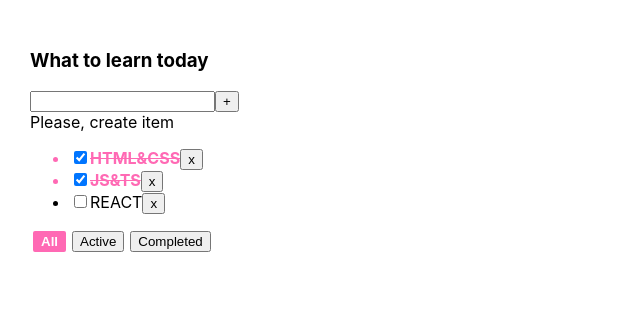
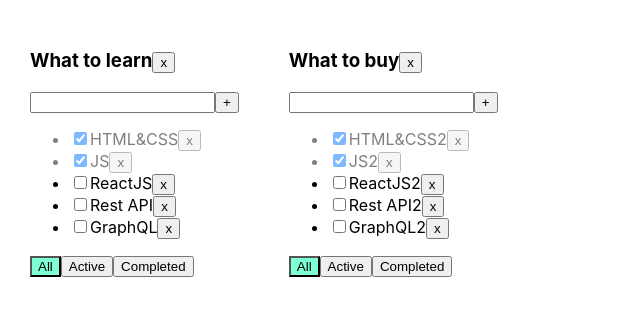
Before and after one commit to OnishchenkoIvan/to-dolist, a React (Create React App) app: page / in a window 1280 px wide. Shown: the top 316 px of the page, without its empty margins (0-640 px from the left). Built offline with nearby package versions, Linux system fonts and the light colour scheme.

Commit message:
to-do list first lesson tuesday finish

```diff
--- a/src/App.css
+++ b/src/App.css
@@ -7,25 +7,18 @@
   margin-right: 50px;
 }
 
-.isDone {
-  color: hotpink;
-  font-weight: bold;
-  text-decoration: line-through;
+.error {
+  border: red 1px solid;
 }
 
-.btn {
-  margin: 0 3px;
-}
-.btn-active {
-  background-color: hotpink;
-  color: white;
-  font-weight: bold;
-  border: 2px solid hotpink;
-  border-radius: 2px;
-  outline: none;
+.error-message {
+  color: red;
 }
 
-.error {
-  border: 2px solid hotpink;
-  outline: none;
+.active-filter {
+  background-color: aquamarine;
 }
+
+.is-done {
+  opacity: 0.5;
+}
--- a/src/App.tsx
+++ b/src/App.tsx
@@ -1,67 +1,126 @@
 import React, { useState } from "react";
 import "./App.css";
-import TodoList, { TaskType } from "./TodoList";
+import { Todolist } from "./Todolist";
 import { v1 } from "uuid";
 
 export type FilterValuesType = "all" | "active" | "completed";
+type TodolistsType = {
+  id: string;
+  title: string;
+  filter: FilterValuesType;
+};
 
 function App() {
-  //BLL:
-  const todoListTitle: string = "What to learn today";
-  const [tasks, setTasks] = useState<Array<TaskType>>([
-    { id: v1(), title: "HTML&CSS", isDone: true },
-    { id: v1(), title: "JS&TS", isDone: true },
-    { id: v1(), title: "REACT", isDone: false },
+  let todolistID1 = v1();
+  let todolistID2 = v1();
+
+  let [todolists, setTodolists] = useState<Array<TodolistsType>>([
+    { id: todolistID1, title: "What to learn", filter: "all" },
+    { id: todolistID2, title: "What to buy", filter: "all" },
   ]);
-  const [filter, setFilter] = useState<FilterValuesType>("all");
 
-  const removeTask = (taskID: string) => {
-    setTasks(tasks.filter((t) => t.id !== taskID));
-  };
+  let [tasks, setTasks] = useState({
+    [todolistID1]: [
+      { id: v1(), title: "HTML&CSS", isDone: true },
+      { id: v1(), title: "JS", isDone: true },
+      { id: v1(), title: "ReactJS", isDone: false },
+      { id: v1(), title: "Rest API", isDone: false },
+      { id: v1(), title: "GraphQL", isDone: false },
+    ],
+    [todolistID2]: [
+      { id: v1(), title: "HTML&CSS2", isDone: true },
+      { id: v1(), title: "JS2", isDone: true },
+      { id: v1(), title: "ReactJS2", isDone: false },
+      { id: v1(), title: "Rest API2", isDone: false },
+      { id: v1(), title: "GraphQL2", isDone: false },
+    ],
+  });
 
-  const addTask = (title: string) => {
-    const newTask: TaskType = {
-      id: v1(),
-      title,
-      isDone: false,
-    };
+  // let [todolists, setTodolists] = useState<Array<TodolistsType>>([
+  //   { id: v1(), title: "What to learn", filter: "all" },
+  //   { id: v1(), title: "What to buy", filter: "all" },
+  // ]);
+  //
+  // let [tasks, setTasks] = useState([
+  //   { id: v1(), title: "HTML&CSS", isDone: true },
+  //   { id: v1(), title: "JS", isDone: true },
+  //   { id: v1(), title: "ReactJS", isDone: false },
+  //   { id: v1(), title: "Rest API", isDone: false },
+  //   { id: v1(), title: "GraphQL", isDone: false },
+  // ]);
 
-    const copyTasks = [...tasks];
-    copyTasks.push(newTask);
-    setTasks(copyTasks);
-  };
+  // let [filter, setFilter] = useState<FilterValuesType>("all");
 
-  const changeStatus = (taskID: string, isDone: boolean) => {
-    setTasks(tasks.map((t) => (t.id !== taskID ? t : { ...t, isDone })));
-  };
+  function removeTask(todolistID: string, taskId: string) {
+    setTasks({
+      ...tasks,
+      [todolistID]: tasks[todolistID].filter((fl) => fl.id !== taskId),
+    });
+  }
 
-  const changeFilter = (filter: FilterValuesType) => {
-    setFilter(filter);
-  };
+  function addTask(todolistID: string, title: string) {
+    let task = { id: v1(), title, isDone: false };
+    setTasks({ ...tasks, [todolistID]: [...tasks[todolistID], task] });
+  }
 
-  const getTasksForTodoList = () => {
-    switch (filter) {
-      case "active":
-        return tasks.filter((t) => !t.isDone);
-      case "completed":
-        return tasks.filter((t) => t.isDone);
-      default:
-        return tasks;
-    }
-  };
-  //UI:
+  function changeStatus(
+    todolistID: string,
+    taskId: string,
+    newisDone: boolean
+  ) {
+    // let task = tasks.find((t) => t.id === taskId);
+    // if (task) {
+    //   task.isDone = isDone;
+    // }
+    //
+    // setTasks([...tasks]);
+    setTasks({
+      ...tasks,
+      [todolistID]: tasks[todolistID].map((el) =>
+        el.id === taskId ? { ...el, isDone: newisDone } : el
+      ),
+    });
+  }
+
+  function changeFilter(todolistID: string, filterValue: FilterValuesType) {
+    setTodolists(
+      todolists.map((el) =>
+        el.id === todolistID ? { ...el, filter: filterValue } : el
+      )
+    );
+  }
+
+  function removeTodoList(todolistID: string) {
+    setTodolists(todolists.filter((el) => el.id !== todolistID));
+    delete tasks[todolistID];
+  }
 
   return (
     <div className="App">
-      <TodoList
-        filter={filter}
-        title={todoListTitle}
-        tasks={getTasksForTodoList()}
-        removeTask={removeTask}
-        changeFilter={changeFilter}
-        addTask={addTask}
-        changeStatus={changeStatus}
-      />
+      {todolists.map((el) => {
+        let tasksForTodolist = tasks[el.id];
+
+        if (el.filter === "active") {
+          tasksForTodolist = tasks[el.id].filter((t) => !t.isDone);
+        }
+        if (el.filter === "completed") {
+          tasksForTodolist = tasks[el.id].filter((t) => t.isDone);
+        }
+        return (
+          <Todolist
+            key={el.id}
+            todolistID={el.id}
+            title={el.title}
+            tasks={tasksForTodolist}
+            removeTask={removeTask}
+            changeFilter={changeFilter}
+            addTask={addTask}
+            changeTaskStatus={changeStatus}
+            filter={el.filter}
+            removeTodoList={removeTodoList}
+          />
+        );
+      })}
     </div>
   );
 }
--- a/src/TodoList.tsx
+++ /dev/null
@@ -1,107 +0,0 @@
-import React, { ChangeEvent, useState, KeyboardEvent } from "react";
-import { FilterValuesType } from "./App";
-
-export type TaskType = {
-  id: string;
-  title: string;
-  isDone: boolean;
-};
-
-type TodoListPropsType = {
-  title: string;
-  tasks: Array<TaskType>;
-  filter: FilterValuesType;
-  removeTask: (taskID: string) => void;
-  changeFilter: (filter: FilterValuesType) => void;
-  addTask: (title: string) => void;
-  changeStatus: (taskID: string, isDone: boolean) => void;
-};
-
-const TodoList = (props: TodoListPropsType) => {
-  const [title, setTitle] = useState<string>("");
-  const [error, setError] = useState<boolean>(false);
-  const tasksItems = props.tasks.length ? (
-    props.tasks.map((task) => {
-      return (
-        <li key={task.id} className={task.isDone ? "isDone" : ""}>
-          <input
-            onChange={(e) =>
-              props.changeStatus(task.id, e.currentTarget.checked)
-            }
-            type="checkbox"
-            checked={task.isDone}
-          />
-          <span>{task.title}</span>
-          <button onClick={() => props.removeTask(task.id)}>x</button>
-        </li>
-      );
-    })
-  ) : (
-    <span>Tasks list is empty</span>
-  );
-  const changeTitle = (e: ChangeEvent<HTMLInputElement>) => {
-    if (error) setError(false);
-    setTitle(e.currentTarget.value);
-  };
-  const onKeyDownAddTask = (e: KeyboardEvent<HTMLInputElement>) => {
-    if (e.key === "Enter") addTask();
-  };
-
-  const addTask = () => {
-    const trimmedTitle = title.trim();
-    if (trimmedTitle) {
-      props.addTask(trimmedTitle);
-    } else {
-      setError(true);
-    }
-    setTitle("");
-  };
-
-  const handlerCreator = (filter: FilterValuesType) => {
-    return () => props.changeFilter(filter);
-  };
-
-  const userMessage = error ? (
-    <div style={{ color: "hotpink" }}>Title is required!</div>
-  ) : (
-    <div>Please, create item</div>
-  );
-  return (
-    <div>
-      <h3>{props.title}</h3>
-      <div>
-        <input
-          value={title}
-          className={error ? "error" : ""}
-          onChange={changeTitle}
-          onKeyDown={onKeyDownAddTask}
-        />
-        <button onClick={addTask}>+</button>
-        {userMessage}
-      </div>
-      <ul>{tasksItems}</ul>
-      <div>
-        <button
-          className={props.filter === "all" ? "btn-active btn" : "btn"}
-          onClick={handlerCreator("all")}
-        >
-          All
-        </button>
-        <button
-          className={props.filter === "active" ? "btn-active btn" : "btn"}
-          onClick={handlerCreator("active")}
-        >
-          Active
-        </button>
-        <button
-          className={props.filter === "completed" ? "btn-active btn" : "btn"}
-          onClick={handlerCreator("completed")}
-        >
-          Completed
-        </button>
-      </div>
-    </div>
-  );
-};
-
-export default TodoList;
--- /dev/null
+++ b/src/Todolist.tsx
@@ -0,0 +1,121 @@
+import React, { ChangeEvent, KeyboardEvent, useState } from "react";
+import { FilterValuesType } from "./App";
+
+type TaskType = {
+  id: string;
+  title: string;
+  isDone: boolean;
+};
+
+type PropsType = {
+  todolistID: string;
+  title: string;
+  tasks: Array<TaskType>;
+  removeTask: (todolistID: string, taskId: string) => void;
+  changeFilter: (todolistID: string, value: FilterValuesType) => void;
+  addTask: (todolistID: string, title: string) => void;
+  changeTaskStatus: (
+    todolistID: string,
+    taskId: string,
+    isDone: boolean
+  ) => void;
+  filter: FilterValuesType;
+  removeTodoList: (todolistID: string) => void;
+};
+
+export function Todolist(props: PropsType) {
+  let [title, setTitle] = useState("");
+  let [error, setError] = useState<string | null>(null);
+
+  const addTask = () => {
+    if (title.trim() !== "") {
+      props.addTask(props.todolistID, title.trim());
+      setTitle("");
+    } else {
+      setError("Title is required");
+    }
+  };
+
+  const onChangeHandler = (e: ChangeEvent<HTMLInputElement>) => {
+    setTitle(e.currentTarget.value);
+  };
+
+  const onKeyPressHandler = (e: KeyboardEvent<HTMLInputElement>) => {
+    setError(null);
+    if (e.charCode === 13) {
+      addTask();
+    }
+  };
+
+  const onAllClickHandler = () => props.changeFilter(props.todolistID, "all");
+  const onActiveClickHandler = () =>
+    props.changeFilter(props.todolistID, "active");
+  const onCompletedClickHandler = () =>
+    props.changeFilter(props.todolistID, "completed");
+  const removeTodolistHandler = () => {
+    props.removeTodoList(props.todolistID);
+  };
+
+  return (
+    <div>
+      <h3>
+        {props.title}
+        <button onClick={removeTodolistHandler}>x</button>
+      </h3>
+      <div>
+        <input
+          value={title}
+          onChange={onChangeHandler}
+          onKeyPress={onKeyPressHandler}
+          className={error ? "error" : ""}
+        />
+        <button onClick={addTask}>+</button>
+        {error && <div className="error-message">{error}</div>}
+      </div>
+      <ul>
+        {props.tasks.map((t) => {
+          const onClickHandler = () => props.removeTask(props.todolistID, t.id);
+          const onChangeHandler = (e: ChangeEvent<HTMLInputElement>) => {
+            props.changeTaskStatus(
+              props.todolistID,
+              t.id,
+              e.currentTarget.checked
+            );
+          };
+
+          return (
+            <li key={t.id} className={t.isDone ? "is-done" : ""}>
+              <input
+                type="checkbox"
+                onChange={onChangeHandler}
+                checked={t.isDone}
+              />
+              <span>{t.title}</span>
+              <button onClick={onClickHandler}>x</button>
+            </li>
+          );
+        })}
+      </ul>
+      <div>
+        <button
+          className={props.filter === "all" ? "active-filter" : ""}
+          onClick={onAllClickHandler}
+        >
+          All
+        </button>
+        <button
+          className={props.filter === "active" ? "active-filter" : ""}
+          onClick={onActiveClickHandler}
+        >
+          Active
+        </button>
+        <button
+          className={props.filter === "completed" ? "active-filter" : ""}
+          onClick={onCompletedClickHandler}
+        >
+          Completed
+        </button>
+      </div>
+    </div>
+  );
+}
```
